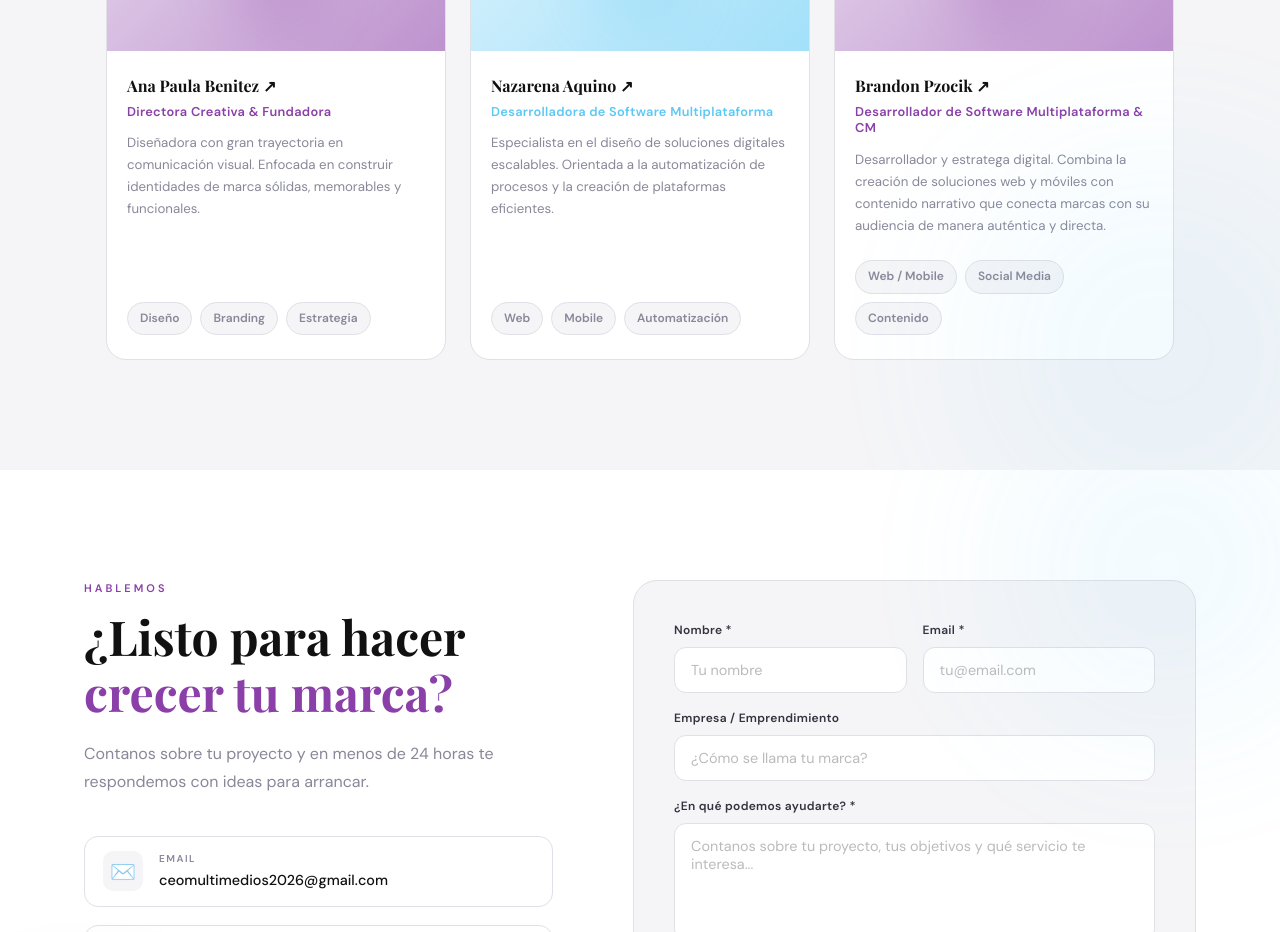
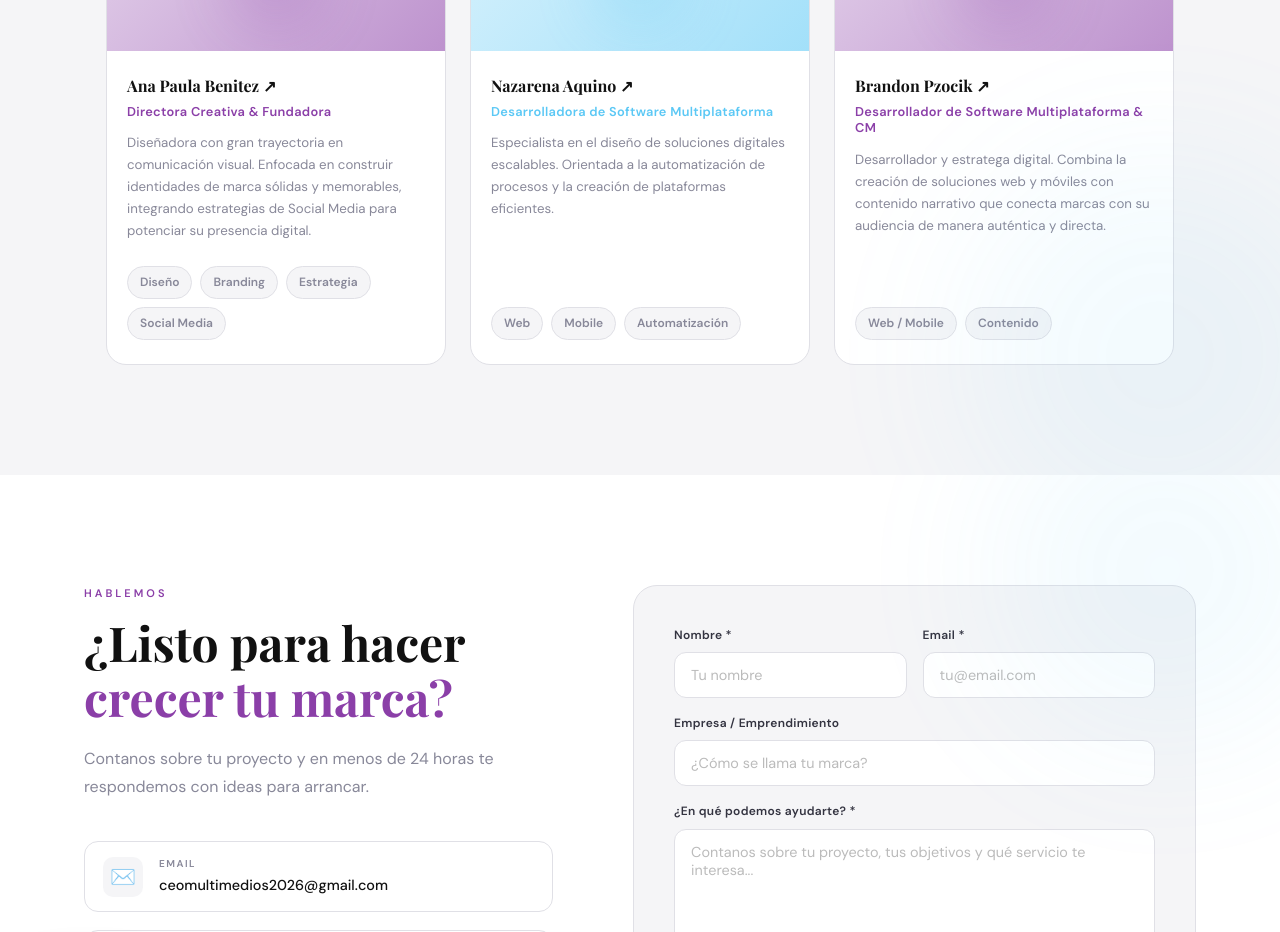
Before and after one commit to nazarena-aquino/ceo-multimedios, a React (Vite) app: page / in a window 1280 px wide. Shown: the part 3740-4672 px from the top of the page. Built offline with nearby package versions, Linux system fonts and the light colour scheme.

Commit message:
modificacion en las tarjetas del equipo

```diff
--- a/src/components/Equipo.jsx
+++ b/src/components/Equipo.jsx
@@ -5,10 +5,10 @@ const equipo = [
   {
     nombre: 'Ana Paula Benitez',
     rol: 'Directora Creativa & Fundadora',
-    bio: 'Diseñadora con gran trayectoria en comunicación visual. Enfocada en construir identidades de marca sólidas, memorables y funcionales.',
+    bio: 'Diseñadora con gran trayectoria en comunicación visual. Enfocada en construir identidades de marca sólidas y memorables, integrando estrategias de Social Media para potenciar su presencia digital.',
     color: '#8B3FA8',
     initials: 'AB',
-    tags: ['Diseño', 'Branding', 'Estrategia'],
+    tags: ['Diseño', 'Branding', 'Estrategia', 'Social Media'],
     linkedin: 'https://www.linkedin.com/in/ana-paula-benitez-00218b362/',
   },
   {
@@ -26,7 +26,7 @@ const equipo = [
     bio: 'Desarrollador y estratega digital. Combina la creación de soluciones web y móviles con contenido narrativo que conecta marcas con su audiencia de manera auténtica y directa.',
     color: '#8B3FA8',
     initials: 'BP',
-    tags: ['Web / Mobile', 'Social Media', 'Contenido'],
+    tags: ['Web / Mobile', 'Contenido'],
     linkedin: 'https://www.linkedin.com/in/brandon-pzocik-7a8517232/',
   },
 ]
```
